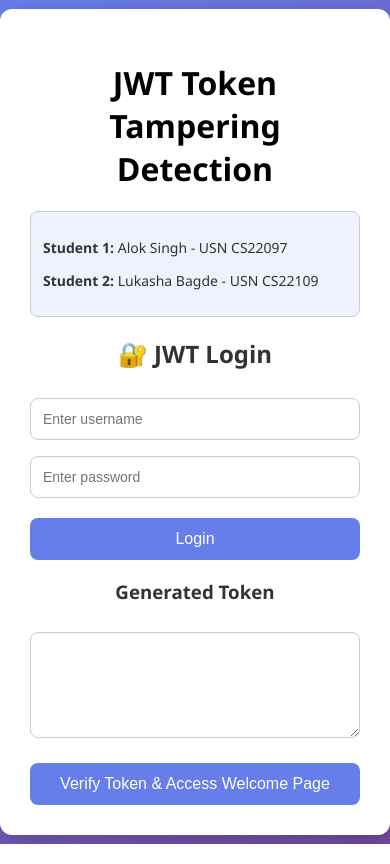
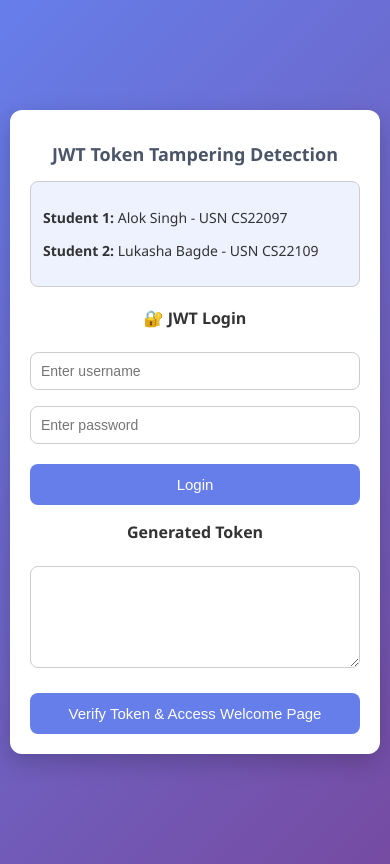
Before and after one commit to lukasha-hub/JWT_TOKEN_TAMPERING_DETECTION, a plain HTML site: page index.html in a window 390 px wide. Drawn offline with Linux system fonts and the light colour scheme.

Commit message:
styles.css

```diff
--- a/styles.css
+++ b/styles.css
@@ -1,51 +1,66 @@
+/* General body styling */
 body {
   font-family: "Segoe UI", Tahoma, Geneva, Verdana, sans-serif;
   background: linear-gradient(135deg, #667eea, #764ba2);
   height: 100vh;
+  margin: 0;
   display: flex;
   align-items: center;
   justify-content: center;
-  margin: 0;
+  padding: 10px;
 }
 
+/* Main container */
 .container {
   background: #fff;
-  padding: 30px;
+  padding: 25px;
   border-radius: 12px;
   box-shadow: 0 8px 25px rgba(0, 0, 0, 0.2);
-  width: 400px;
+  width: 100%;
+  max-width: 400px;
   text-align: center;
   animation: fadeIn 0.8s ease-in-out;
+  box-sizing: border-box;
 }
 
+/* Fade-in animation */
 @keyframes fadeIn {
   from { opacity: 0; transform: translateY(-20px); }
   to { opacity: 1; transform: translateY(0); }
 }
 
+/* Headings */
+h1.project-title {
+  font-size: 20px;
+  font-weight: bold;
+  margin-bottom: 15px;
+  color: #4a5568;
+}
+
 h2, h3 {
   color: #333;
-  margin-bottom: 20px;
+  margin-bottom: 15px;
+  font-size: 18px;
 }
 
-/* Unified input, textarea, pre, and response box style */
+/* Input, textarea, student info, etc. */
 input, textarea, pre, .response-box, .student-info {
   width: 100%;
-  padding: 12px;
+  padding: 10px;
   margin: 8px 0;
   border-radius: 8px;
   border: 1px solid #ccc;
   font-size: 14px;
-  box-sizing: border-box; /* Ensures padding doesn't break width */
+  box-sizing: border-box;
 }
 
-/* Input focus effect */
+/* Focus effects */
 input:focus, textarea:focus, pre:focus {
   border-color: #667eea;
   outline: none;
 }
 
-/* Button style */
+/* Buttons */
 button {
   width: 100%;
   padding: 12px;
@@ -63,15 +78,7 @@ button:hover {
   background: #5a67d8;
 }
 
-/* Response box style */
-.response-box {
-  margin-top: 15px;
-  background: #f3f4f6;
-  min-height: 50px;
-  text-align: left;
-}
-
-/* Student info box */
+/* Student info */
 .student-info {
   background: #eef2ff;
   padding: 12px;
@@ -81,3 +88,30 @@ button:hover {
   color: #333;
   font-weight: 500;
 }
+
+/* Response box */
+.response-box {
+  margin-top: 15px;
+  background: #f3f4f6;
+  min-height: 50px;
+  text-align: left;
+}
+
+/* Responsive adjustments */
+@media (max-width: 480px) {
+  h1.project-title {
+    font-size: 18px;
+  }
+
+  h2, h3 {
+    font-size: 16px;
+  }
+
+  button {
+    font-size: 15px;
+  }
+
+  .container {
+    padding: 20px;
+  }
+}
```
